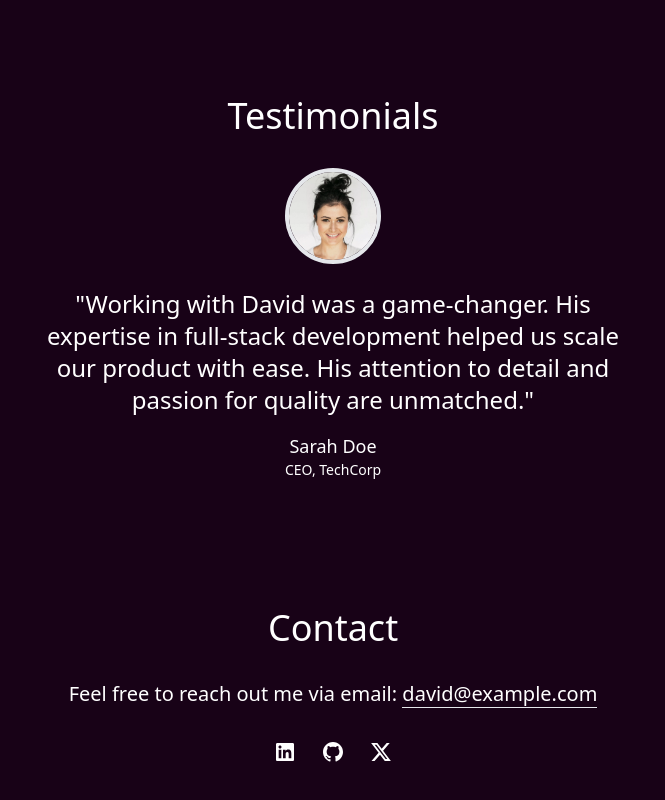
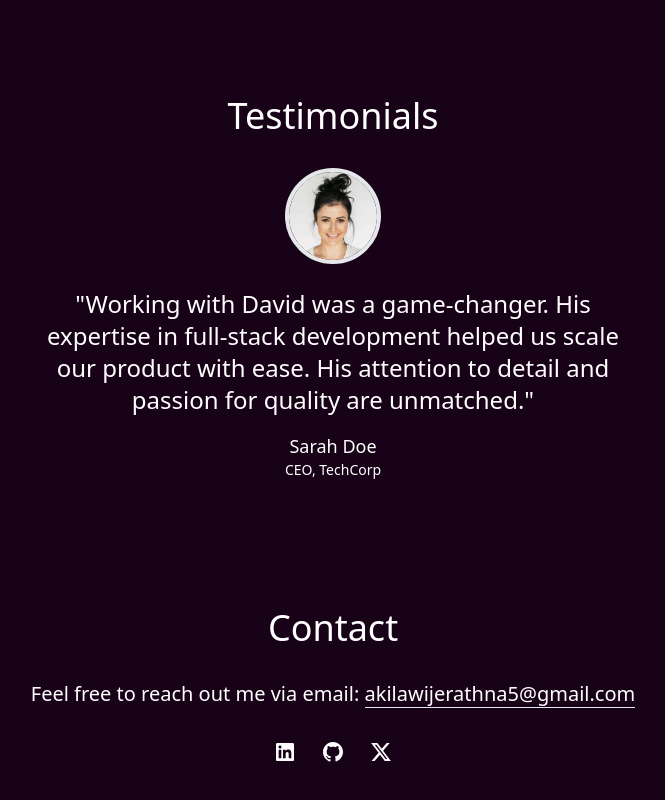
Before and after one commit to Akila-Dev97/My-Portfolio, a React (Vite) app: page / in a window 1280 px wide. Shown: the part 4352-5152 px from the top of the page, without its empty margins (307-972 px from the left). Built offline with nearby package versions, Linux system fonts and the light colour scheme.

Commit message:
update contact page

```diff
--- a/src/components/Contact.jsx
+++ b/src/components/Contact.jsx
@@ -48,13 +48,13 @@ function Contact() {
         <h2 className="mb-8 text-3xl font-medium lg:text-4xl">Contact</h2>
         <p className="mb-4 text-lg lg:text-xl">
           Feel free to reach out me via email:{" "}
-          <a href="mailto:david@example.com" className="border-b">
-            david@example.com
+          <a href="akilawijerathna5@gmail.com" className="border-b">
+            akilawijerathna5@gmail.com
           </a>
         </p>
         <div className="mt-8 flex justify-center space-x-6">
           <a
-            href="https://linkedin.com/in/davidstone"
+            href="https://linkedin.com/in/akila-wijerathna-790ba4234"
             target="_blank"
             rel="noopener noreferrer"
             className="contact-icon"
@@ -63,7 +63,7 @@ function Contact() {
             <RiLinkedinBoxFill className="text-3xl" />
           </a>
           <a
-            href="https://github.com/davidstone"
+            href="https://github.com/Akila-Dev97"
             target="_blank"
             rel="noopener noreferrer"
             className="contact-icon"
@@ -72,7 +72,7 @@ function Contact() {
             <RiGithubFill className="text-3xl" />
           </a>
           <a
-            href="https://twitter.com/davidstone"
+            href="https://twitter.com/akila_wijerathna"
             target="_blank"
             rel="noopener noreferrer"
             className="contact-icon"
```
